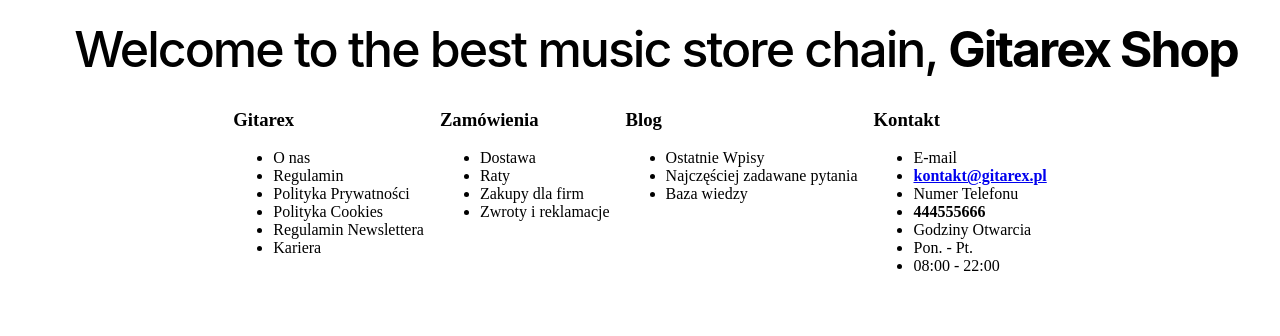
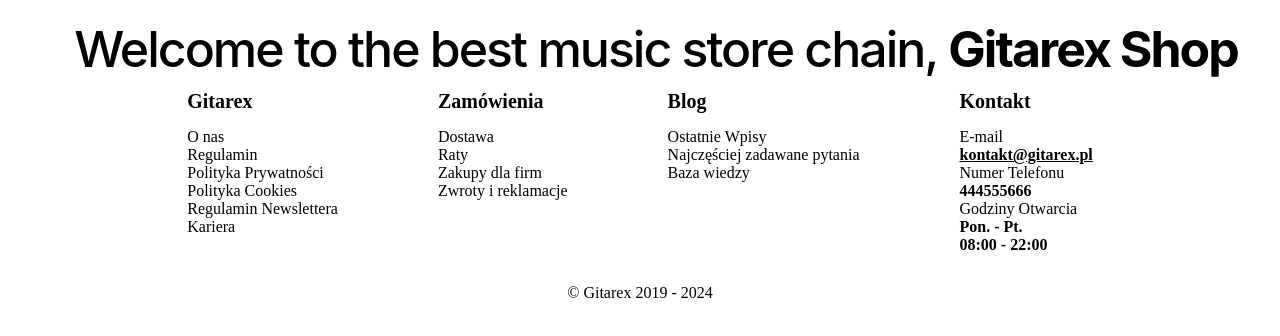
Before and after one commit to danielpilich/gitarex-shop, an Angular app: page / in a window 1280 px wide. Shown: the top 336 px of the page. Built offline with nearby package versions, Linux system fonts and the light colour scheme.

Commit message:
feat: style footer

```diff
--- a/src/footer/footer.component.css
+++ b/src/footer/footer.component.css
@@ -1,6 +1,31 @@
 #column {
     display: grid;
     grid-auto-flow: column;
-    column-gap: 1rem;
+    column-gap: 100px;
     justify-content: center;
 }
+
+#item-single {
+    list-style-type: none;
+}
+
+#ul-reset {
+    padding: 0;
+    margin: 0;
+}
+
+a {
+    color: inherit;
+}
+
+#copyright {
+    padding-top: 30px;
+    text-align: center;
+    width: 100%;
+}
+
+#column-headers {
+    font-weight: bold;
+    font-size: 20px;
+    margin-bottom: 15px;
+}
--- a/src/footer/footer.component.html
+++ b/src/footer/footer.component.html
@@ -1,44 +1,47 @@
 <footer>
     <nav id="column">
         <div>
-            <h3>Gitarex</h3>
-            <ul>
-                <li>O nas</li>
-                <li>Regulamin</li>
-                <li>Polityka Prywatności</li>
-                <li>Polityka Cookies</li>
-                <li>Regulamin Newslettera</li>
-                <li>Kariera</li>
+            <p id="column-headers">Gitarex<p>
+            <ul id="ul-reset">
+                <li id="item-single">O nas</li>
+                <li id="item-single">Regulamin</li>
+                <li id="item-single">Polityka Prywatności</li>
+                <li id="item-single">Polityka Cookies</li>
+                <li id="item-single">Regulamin Newslettera</li>
+                <li id="item-single">Kariera</li>
             </ul>
         </div>
         <div>
-            <h3>Zamówienia</h3>
-            <ul>
-                <li>Dostawa</li>
-                <li>Raty</li>
-                <li>Zakupy dla firm</li>
-                <li>Zwroty i reklamacje</li>
+            <p id="column-headers">Zamówienia<p>
+            <ul id="ul-reset">
+                <li id="item-single">Dostawa</li>
+                <li id="item-single">Raty</li>
+                <li id="item-single">Zakupy dla firm</li>
+                <li id="item-single">Zwroty i reklamacje</li>
             </ul>
         </div>
         <div>
-            <h3>Blog</h3>
-            <ul>
-                <li>Ostatnie Wpisy</li>
-                <li>Najczęściej zadawane pytania</li>
-                <li>Baza wiedzy</li>
+            <p id="column-headers">Blog<p>
+            <ul id="ul-reset">
+                <li id="item-single">Ostatnie Wpisy</li>
+                <li id="item-single">Najczęściej zadawane pytania</li>
+                <li id="item-single">Baza wiedzy</li>
             </ul>
         </div>
         <div>
-            <h3>Kontakt</h3>
-            <ul>
-                <li>E-mail</li>
-                <li>    <a href="mailto:kontakt@gitarex.pl"><b>kontakt&#64;gitarex.pl</b></a></li>
-                <li>Numer Telefonu</li>
-                <li>    <b>444555666</b></li>
-                <li>Godziny Otwarcia</li>
-                <li>    Pon. - Pt.</li>
-                <li>    08:00 - 22:00</li>
+            <p id="column-headers">Kontakt<p>
+            <ul id="ul-reset">
+                <li id="item-single">E-mail</li>
+                <li id="item-single">    <a href="mailto:kontakt@gitarex.pl"><b>kontakt&#64;gitarex.pl</b></a></li>
+                <li id="item-single">Numer Telefonu</li>
+                <li id="item-single">    <b>444555666</b></li>
+                <li id="item-single">Godziny Otwarcia</li>
+                <li id="item-single">   <b>Pon. - Pt.</b></li>
+                <li id="item-single">   <b>08:00 - 22:00</b></li>
             </ul>
         </div>
     </nav>
+    <div id="copyright">
+        © Gitarex 2019 - 2024
+    </div>
 </footer>
```
